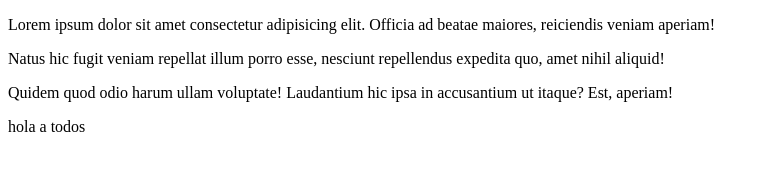
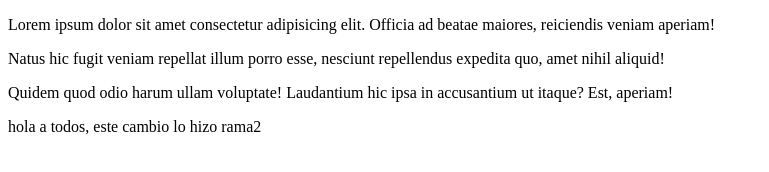
Before and after one commit to ariel-funes/prueba-Git-1, a plain HTML site: page index.html in a window 1280 px wide. Shown: the whole page, without its empty margins (0-769 px from the left). Drawn offline with Linux system fonts and the light colour scheme.

Commit message:
este nuevo cambio rama2

```diff
--- a/index.html
+++ b/index.html
@@ -12,7 +12,7 @@
     <p>Quidem quod odio harum ullam voluptate! Laudantium hic ipsa in accusantium ut itaque? Est, aperiam!</p>
 
     <footer>
-        <p>hola a todos</p>
+        <p>hola a todos, este cambio lo hizo rama2</p>
     </footer>
 </body>
 </html>
```
